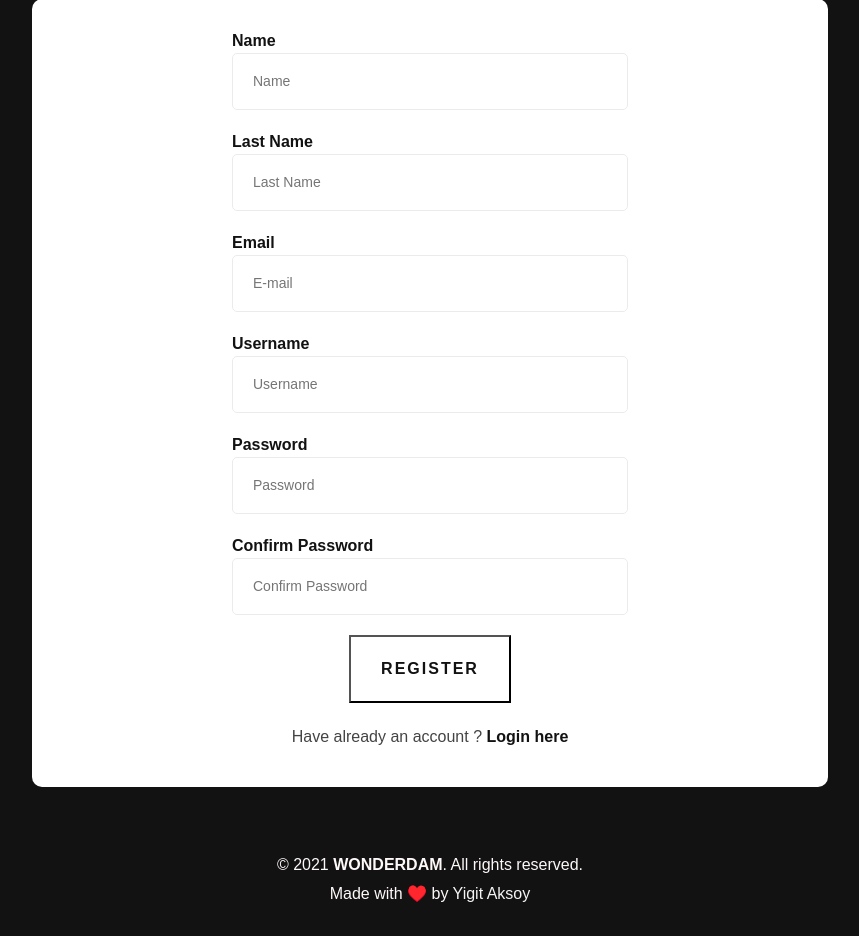
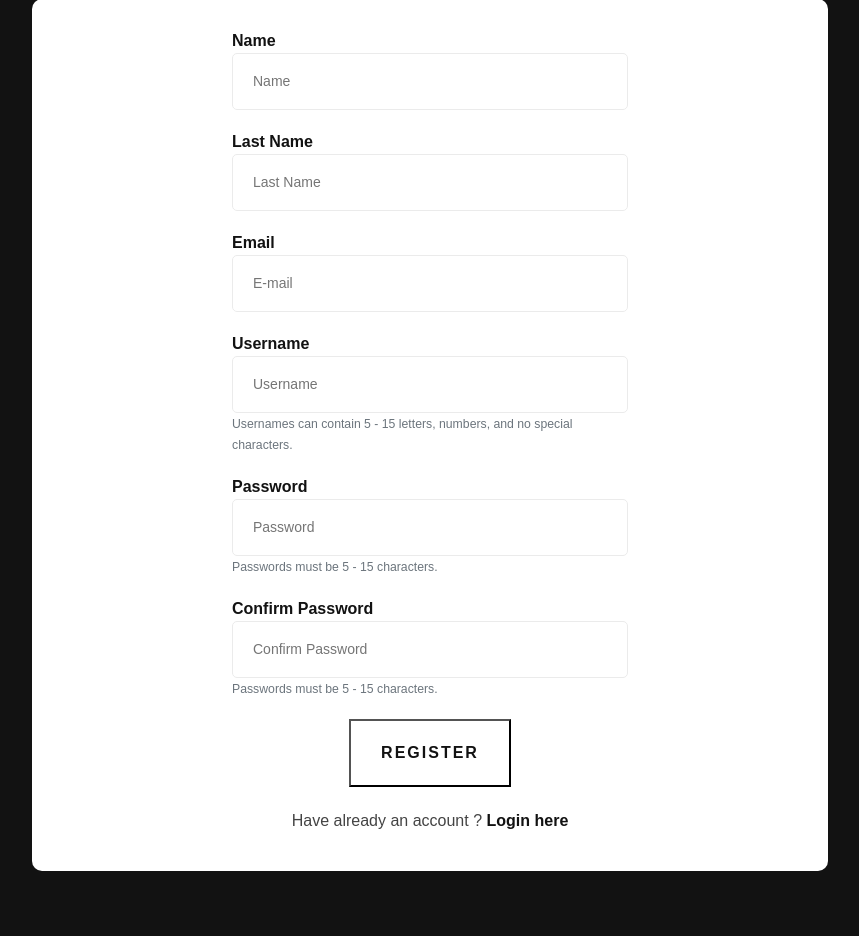
Before and after one commit to yigitaksoy/Wonderdam, a Flask app: page /register in a window 1280 px wide. Shown: the part 160-1096 px from the top of the page, without its empty margins (210-1069 px from the left). Run offline with Flask 2, Linux system fonts and the light colour scheme; some libraries are stand-ins or nearby versions; some web fonts are replaced.

Commit message:
Add form validation attributes for register form

```diff
--- a/templates/register.html
+++ b/templates/register.html
@@ -17,19 +17,25 @@
                 </div>
                 <div class="form-group">
                     <label for="email">Email</label>
-                    <input type="email" class="form-input" name="email" id="email" placeholder="E-mail" required/>
+                    <input type="email" class="form-input" name="email" id="email" pattern="[a-z0-9._%+-]+@[a-z0-9.-]+\.[a-z]{2,4}$" placeholder="E-mail" required/>
                 </div>
                 <div class="form-group">
                     <label for="username">Username</label>
-                    <input type="text" class="form-input" name="username" id="username" placeholder="Username" minlength="5" maxlength="15" pattern="^[a-zA-Z0-9]{5,15}$" required/>
+                    <input type="text" class="form-input" name="username" id="username" placeholder="Username" minlength="5" maxlength="15" pattern="^[a-zA-Z0-9]{5,15}$"
+                    oninvalid="this.setCustomValidity('Please enter at least 5 letters or numbers, and no special characters')" oninput="this.setCustomValidity('')" type="text" required/>
+                    <small id="min-count" class="form-text text-muted ms-auto">Usernames can contain 5 - 15 letters, numbers, and no special characters.</small>
                 </div>
                 <div class="form-group">
                     <label for="password">Password</label>
-                    <input type="password" class="form-input" name="password" id="password" placeholder="Password" minlength="5" maxlength="15" pattern="^[a-zA-Z0-9!£%~#$%&()*+,-./?@^_~]{5,15}$" required/>
+                    <input type="password" class="form-input" name="password" id="password" placeholder="Password" minlength="5" maxlength="15" pattern="^[a-zA-Z0-9!£%~#$%&()*+,-./?@^_~]{5,15}$"
+                    oninvalid="this.setCustomValidity('Please enter 5 - 15 characters')" oninput="this.setCustomValidity('')" required/>
+                    <small id="min-count" class="form-text text-muted ms-auto">Passwords must be 5 - 15 characters.</small>
                 </div>
                 <div class="form-group">
                     <label for="confirm_password">Confirm Password</label>
-                    <input type="password" class="form-input" id="confirm_password" name="confirm_password" placeholder="Confirm Password" minlength="5" maxlength="15" pattern="^[a-zA-Z0-9!£%~#$%&()*+,-./?@^_~]{5,15}$" required/>
+                    <input type="password" class="form-input" id="confirm_password" name="confirm_password" placeholder="Confirm Password" minlength="5" maxlength="15" pattern="^[a-zA-Z0-9!£%~#$%&()*+,-./?@^_~]{5,15}$"
+                    oninvalid="this.setCustomValidity('Please enter 5 - 15 characters')" oninput="this.setCustomValidity('')" required/>
+                    <small id="min-count" class="form-text text-muted ms-auto">Passwords must be 5 - 15 characters.</small>
                     <span id='confirm-input'></span>
                 </div>
                 <div class="form-group text-center">
```
